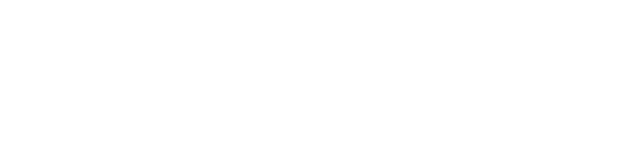
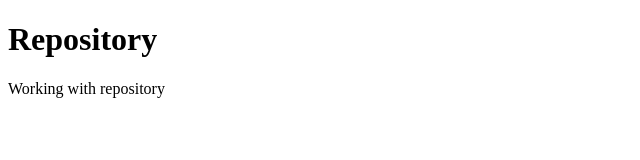
Before and after one commit to lseller7/new-repo, a plain HTML site: page index.html in a window 1280 px wide. Shown: the whole page, without its empty margins (0-640 px from the left). Drawn offline with Linux system fonts and the light colour scheme.

Commit message:
update header

```diff
--- a/index.html
+++ b/index.html
@@ -2,4 +2,6 @@
 <html lang="en"></html>
 <head>
   <title>Git Repo</title>
+  <h1>Repository</h1>
+  <p>Working with repository</p>
 </head>
```
